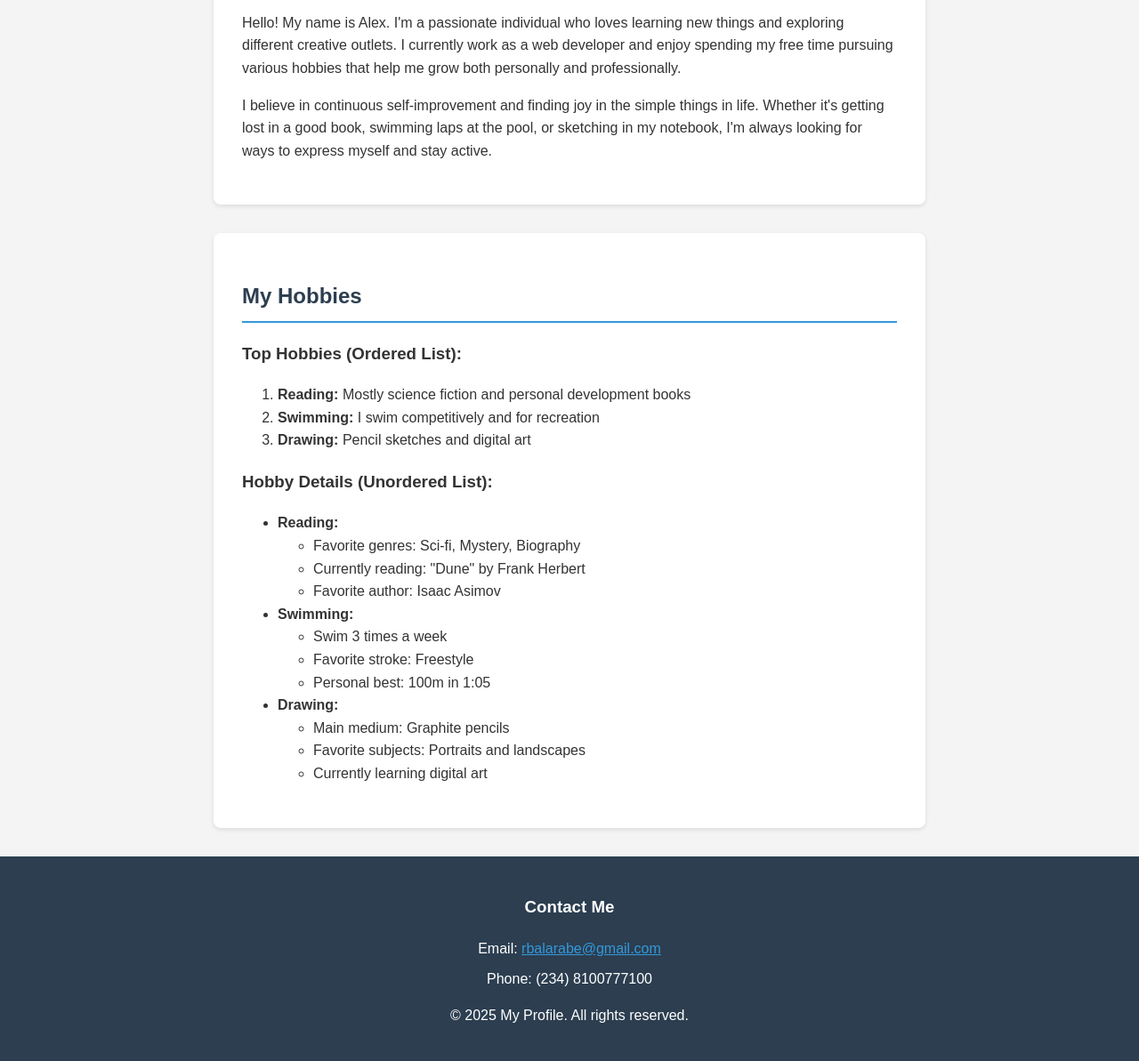
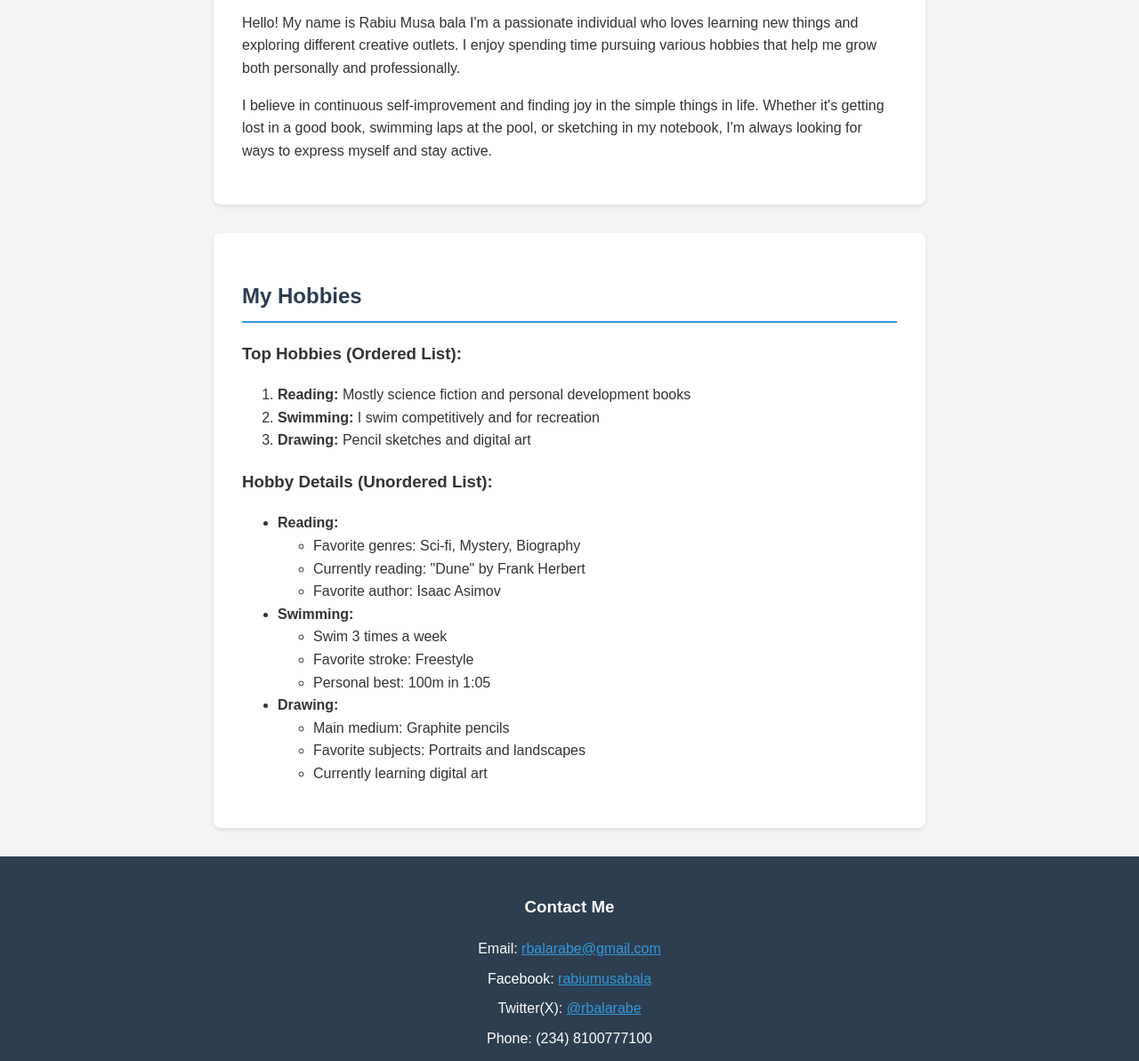
Before and after one commit to RBALARABE4/html-webpage, a plain HTML site: page index.html in a window 1280 px wide. Shown: the part 527-1720 px from the top of the page at 89% size. Drawn offline with Linux system fonts and the light colour scheme.

Commit message:
Update index.html

```diff
--- a/index.html
+++ b/index.html
@@ -104,7 +104,7 @@
         <section id="about" class="bio-section">
             <h2>About Me</h2>
             <img src="img/sulty.jpg" alt="Profile Picture" class="profile-img">
-            <p>Hello! My name is Alex. I'm a passionate individual who loves learning new things and exploring different creative outlets. I currently work as a web developer and enjoy spending my free time pursuing various hobbies that help me grow both personally and professionally.</p>
+            <p>Hello! My name is Rabiu Musa bala I'm a passionate individual who loves learning new things and exploring different creative outlets. I enjoy spending time pursuing various hobbies that help me grow both personally and professionally.</p>
             <p>I believe in continuous self-improvement and finding joy in the simple things in life. Whether it's getting lost in a good book, swimming laps at the pool, or sketching in my notebook, I'm always looking for ways to express myself and stay active.</p>
         </section>
 
@@ -150,7 +150,9 @@
 
     <footer id="contact">
         <h3>Contact Me</h3>
-        <p class="contact-info">Email: <a href="rbalarabe@gmail.com" style="color: #3498db;">rbalarabe@gmail.com</a></p>
+       <p class="contact-info">Email: <a href="rbalarabe@gmail.com" style="color: #3498db;">rbalarabe@gmail.com</a></p>
+        <p class="contact-info">Facebook: <a href="Rabiu Musa bala" style="color: #3498db;">rabiumusabala</a></p>
+        <p class="contact-info">Twitter(X): <a href="Rabiu Musa bala" style="color: #3498db;">@rbalarabe</a></p>
         <p class="contact-info">Phone: (234) 8100777100</p>
         <p>&copy; 2025 My Profile. All rights reserved.</p>
     </footer>
```
